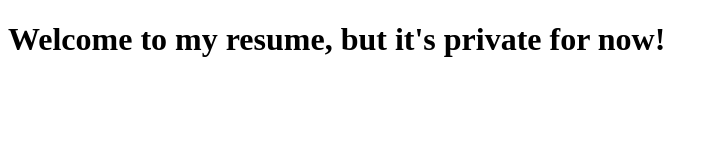
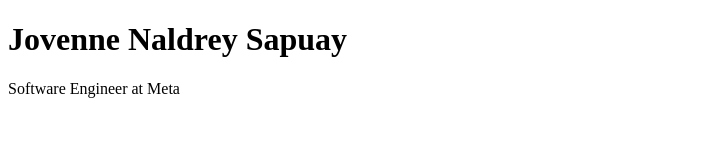
Before and after one commit to JovenneNaldreySapuay/resume, a plain HTML site: page index.html in a window 1280 px wide. Shown: the whole page, without its empty margins (0-718 px from the left). Drawn offline with Linux system fonts and the light colour scheme.

Commit message:
Initial commit

```diff
--- a/index.html
+++ b/index.html
@@ -5,7 +5,8 @@
 </head>
 <body>
 
-<h1>Welcome to my resume, but it's private for now!</h1>
+<h1>Jovenne Naldrey Sapuay</h1>
+<p>Software Engineer at Meta</p>
 
 </body>
 </html>
```
